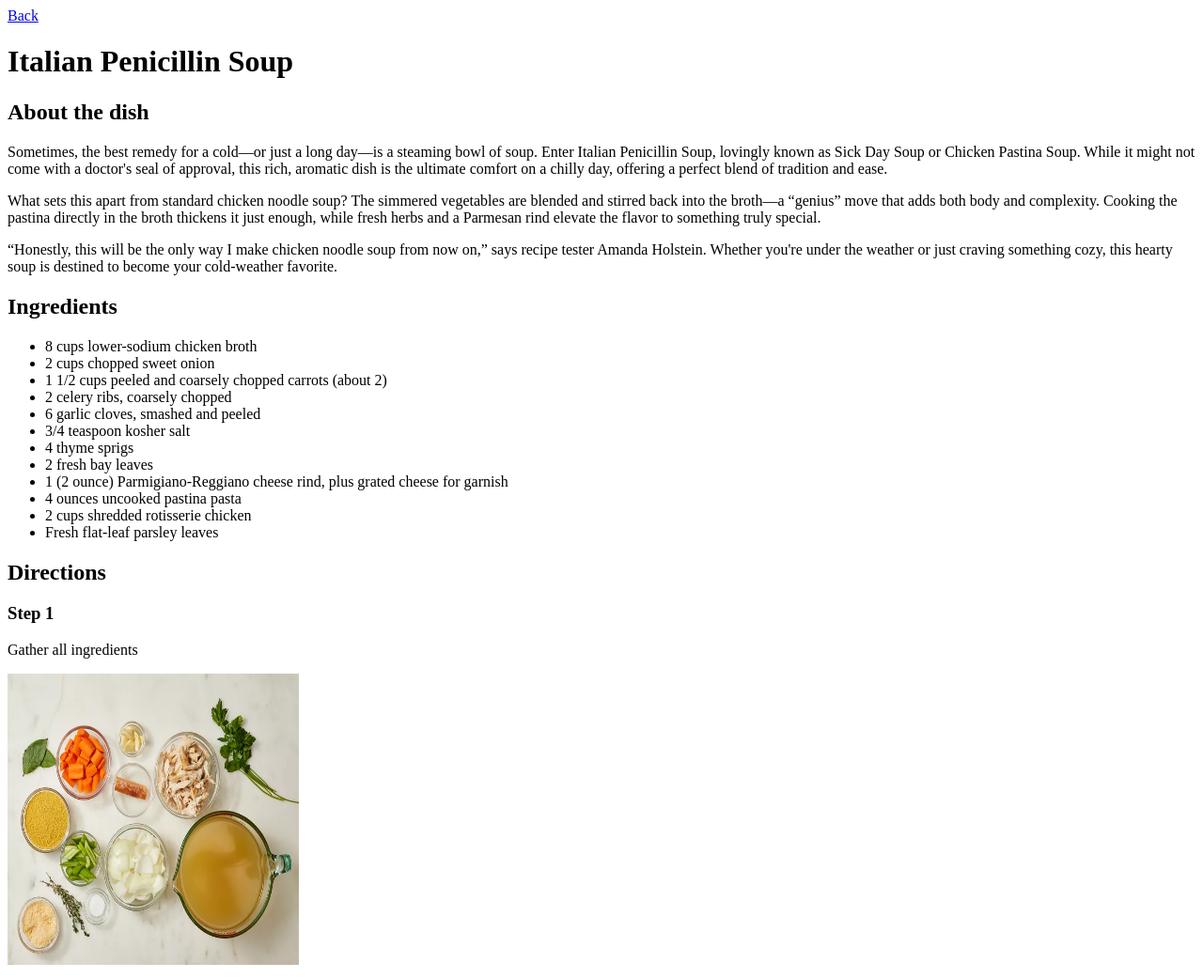
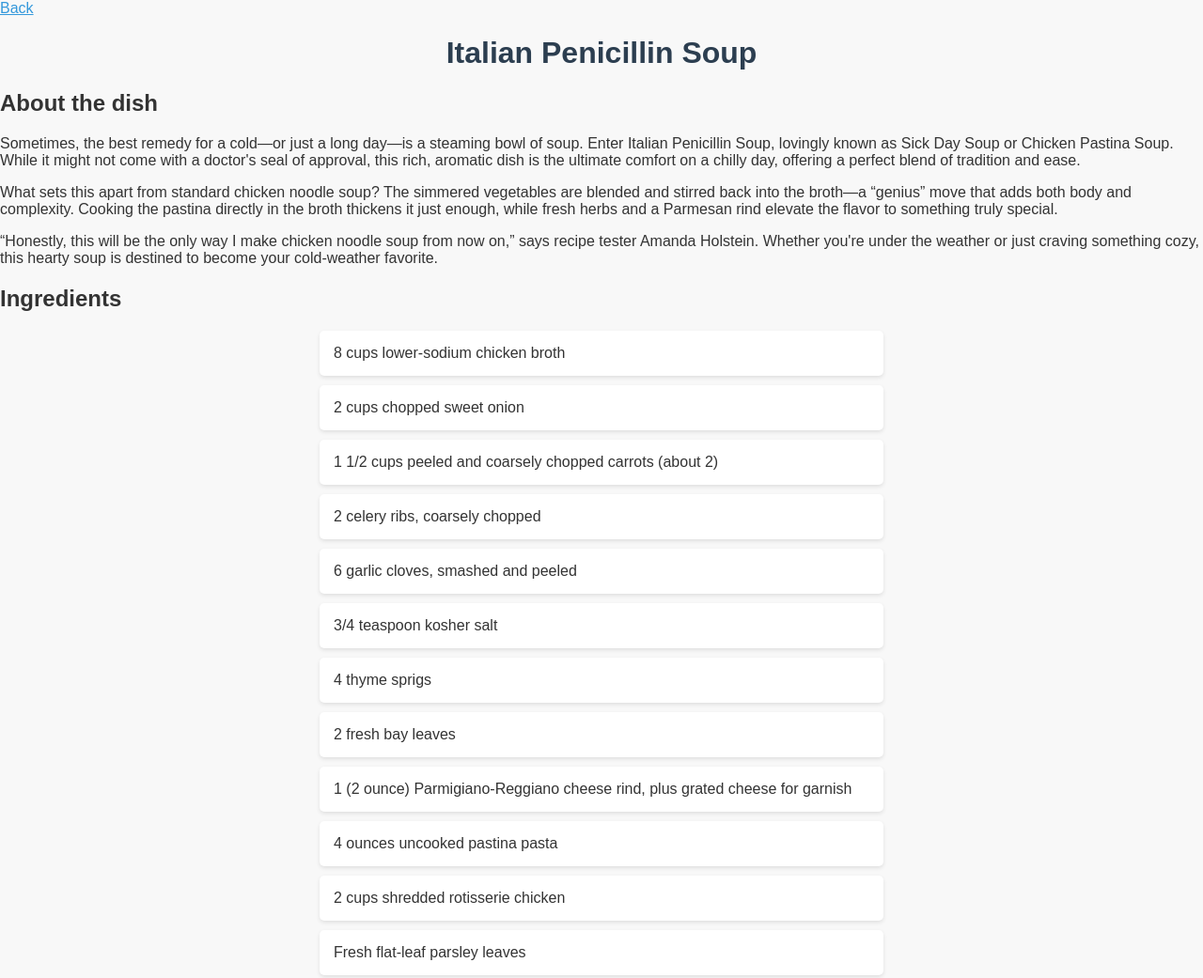
Before and after one commit to Collins101-dev/odin-recipes, a plain HTML site: page recipes/Italian-penicillin-soup.html in a window 1280 px wide. Shown: the top 1041 px of the page at 94% size. Drawn offline with Linux system fonts and the light colour scheme.

Commit message:
Added some css to the html practice page

```diff
--- a/recipes/Italian-penicillin-soup.html
+++ b/recipes/Italian-penicillin-soup.html
@@ -4,12 +4,13 @@
         <meta charset="UTF-8">
         <meta name="viewport" content="width=device-width, initial-scale=1.0">
         <title>Italian Penicillin Soup</title>
+        <link rel="stylesheet" href="style.css">
     </head>
 
     <body>
         <a href="../index.html">Back</a>
         <h1>Italian Penicillin Soup</h1>
-        <h2>About the dish</h2>
+        <h2 class="about">About the dish</h2>
         <p>Sometimes, the best remedy for a cold—or just a long day—is a steaming bowl of soup. Enter Italian Penicillin Soup, lovingly known as Sick Day Soup or Chicken Pastina Soup. While it might not come with a doctor's seal of approval, this rich, aromatic dish is the ultimate comfort on a chilly day, offering a perfect blend of tradition and ease.</p>
         <p>What sets this apart from standard chicken noodle soup? The simmered vegetables are blended and stirred back into the broth—a “genius” move that adds both body and complexity. Cooking the pastina directly in the broth thickens it just enough, while fresh herbs and a Parmesan rind elevate the flavor to something truly special.</p>
         <p>“Honestly, this will be the only way I make chicken noodle soup from now on,” says recipe tester Amanda Holstein. Whether you're under the weather or just craving something cozy, this hearty soup is destined to become your cold-weather favorite.</p>
@@ -56,7 +57,7 @@
         <p>Serve immediately, and garnish with parsley and grated Parmigiano-Reggiano.</p>
         <img src="../images/step6.webp" alt="Image of soup in a bowl" height="310" width="310">
 
-        <p>For more soups check the one below </p>
+        <p>For more soups check the ones below </p>
         <ul>
             <li><a href="https://www.allrecipes.com/recipe/76954/roasted-new-red-potatoes/" target="_blank" rel="noopener noreferer">Roasted New Red Potatoes</a> </li>
             <li><a href="https://www.allrecipes.com/recipe/230044/lemon-glazed-carrots/" target="_blank" rel="noopener noreferer"> Lemon-Glazed Carrots</li>
--- /dev/null
+++ b/recipes/style.css
@@ -0,0 +1,78 @@
+/* Apply a background color to the entire page */
+body {
+    font-family: Arial, sans-serif;
+    background-color: #f8f8f8;
+    color: #333;
+    margin: 0;
+    padding: 0;
+}
+
+/* Center the main heading and add some spacing */
+h1 {
+    text-align: center;
+    margin-top: 20px;
+    color: #2c3e50;
+}
+
+/* Style links to improve readability */
+a {
+    color: #3498db;
+    text-decoration: none;
+}
+
+a:hover {
+    text-decoration: underline;
+}
+
+/* Style the list of recipes */
+ul {
+    list-style-type: none;
+    padding: 0;
+    max-width: 600px;
+    margin: 20px auto;
+}
+
+li {
+    background-color: #fff;
+    margin: 10px 0;
+    padding: 15px;
+    border-radius: 5px;
+    box-shadow: 0 2px 4px rgba(0,0,0,0.1);
+}
+
+/* Enhance the appearance of images */
+img {
+    max-width: 100%;
+    height: auto;
+    display: block;
+    margin: 0 auto;
+    border-radius: 5px;
+}
+
+/* Style the recipe content */
+.recipe {
+    max-width: 800px;
+    margin: 20px auto;
+    background-color: #fff;
+    padding: 20px;
+    border-radius: 5px;
+    box-shadow: 0 2px 4px rgba(0,0,0,0.1);
+}
+
+.recipe h2 {
+    color: #2c3e50;
+    border-bottom: 2px solid #ecf0f1;
+    padding-bottom: 5px;
+}
+
+.recipe p {
+    line-height: 1.6;
+}
+
+.recipe ul, .recipe ol {
+    margin: 10px 0 10px 20px;
+}
+
+.recipe li {
+    margin-bottom: 5px;
+}
```
